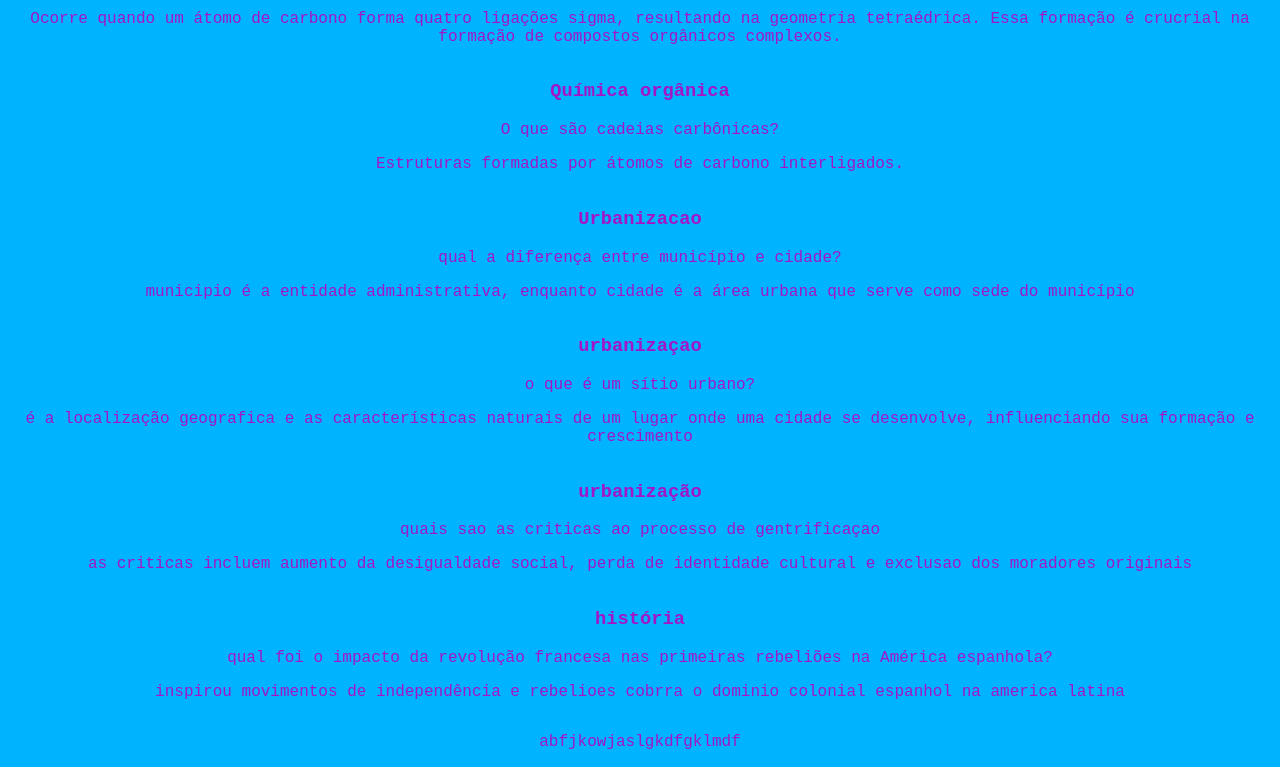
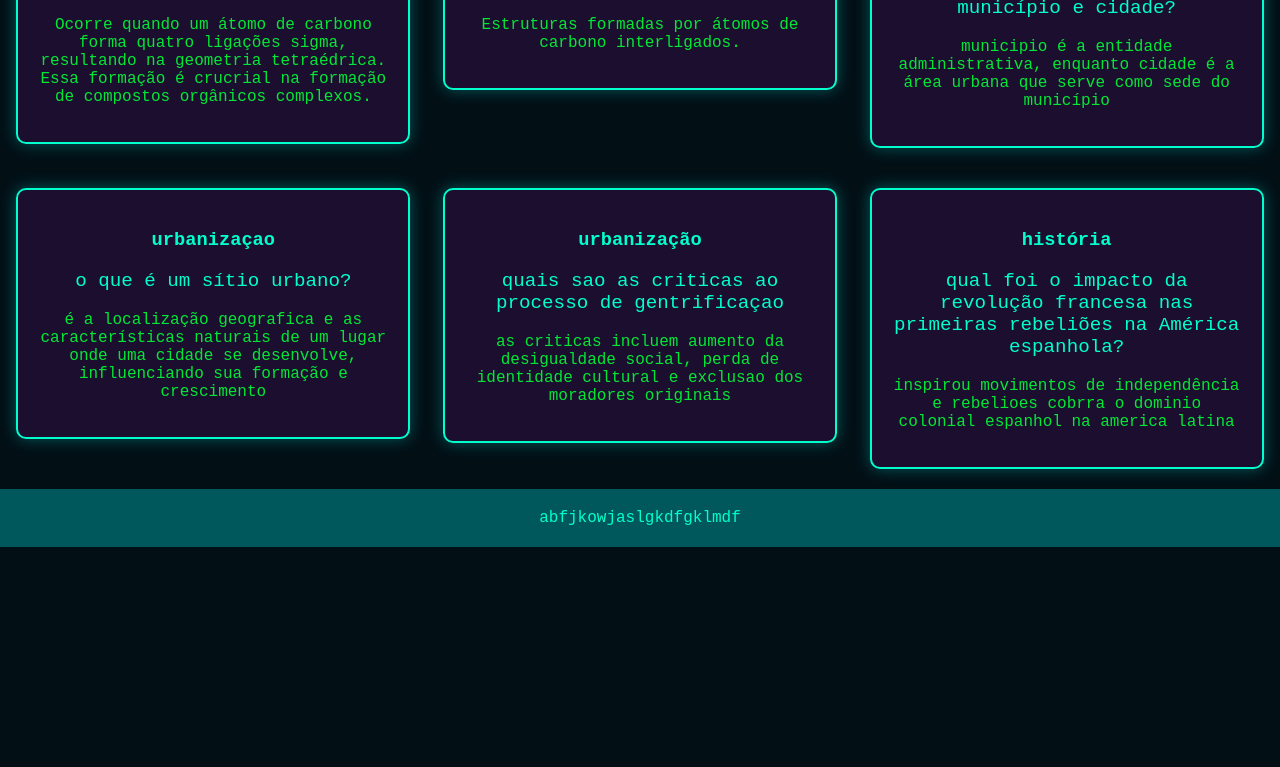
Before and after one commit to hideki123123/flashcards, a plain HTML site: page index.html in a window 1280 px wide. Shown: the part 564-1331 px from the top of the page. After the commit the page ends 1111 px from the top, so only its background shows below. Drawn offline with Linux system fonts and the light colour scheme.

Commit message:
hlhlhljhj

```diff
--- a/style.css
+++ b/style.css
@@ -1,9 +1,9 @@
 :root {
-    --punk-cyan: #a216c5;
+    --punk-cyan: #00ffcc;
     --punk-green: #00ff37;
-    --glass-cyan: rgba(245, 118, 0, 0.836);
-    --punk-pink: #1d048a;
-    --bg-black: #00b3ff;
+    --glass-cyan: rgba(0, 255, 255, 0.3);
+    --punk-pink: #ff007f;
+    --bg-black: #021016;
 }
 
 body {
@@ -37,3 +37,36 @@ h1 {
     flex-wrap: wrap;
     justify-content: space-around;
 }
+
+.flashcard {
+    background: rgba(255, 0, 255, 0.1);
+    border: 2px solid var(--punk-cyan);
+    border-radius: 10px;
+    padding: 20px;
+    margin: 20px auto;
+    width: 350px;
+    box-shadow: 0 0 15px var(--glass-cyan);
+    transition: transform 0.3s;
+
+}
+
+.flashcard:hover {
+    transform: scale(1.05);
+}
+
+.question {
+    font-size: 1.2em;
+    margin-bottom: 10px;
+}
+
+.answer {
+    font-size: 1em;
+    color: var(--punk-green);
+    opacity: 0.9;
+}
+
+footer {
+    min-height: 50px;
+    background-color: var(--glass-cyan);
+    padding: .25rem;
+}
```
